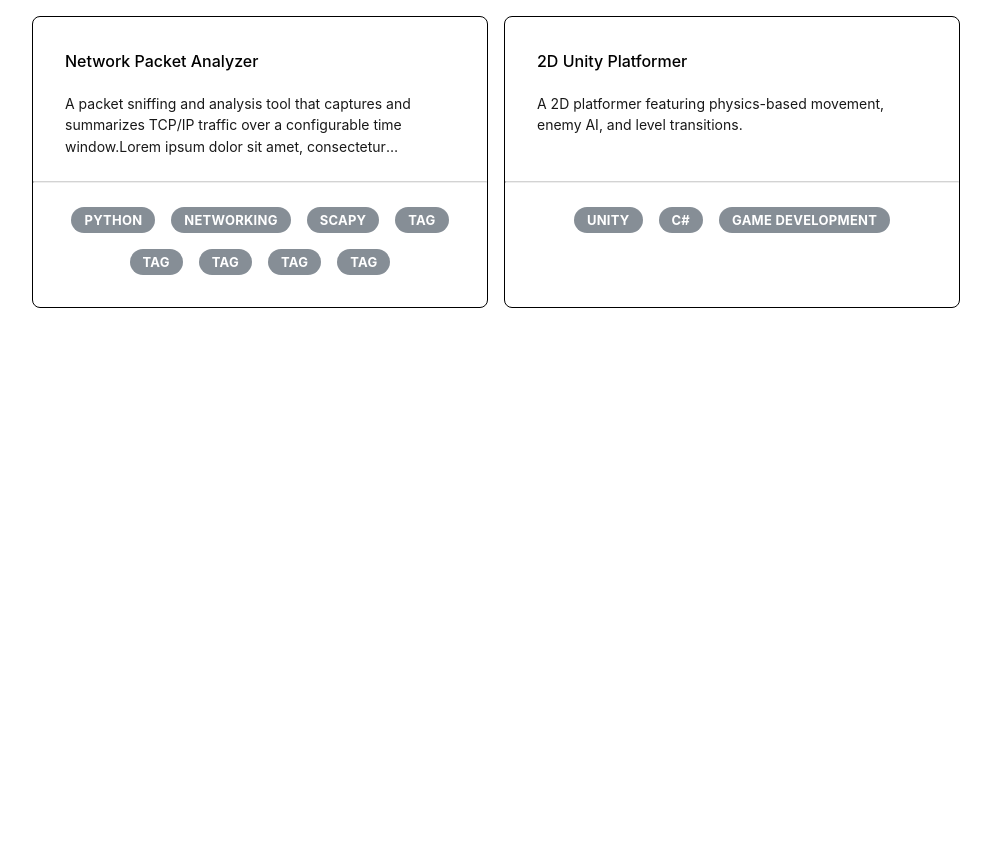
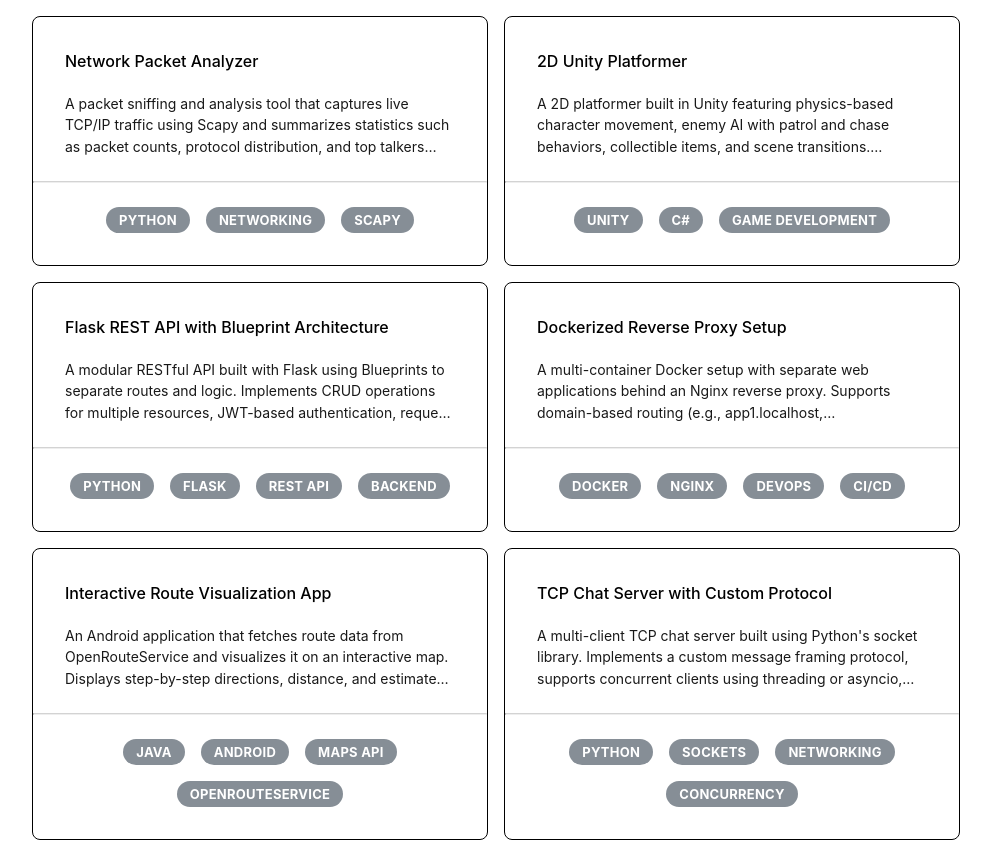
Before and after one commit to jacobbrockett/personal-portfolio, a React (Vite) app: page / in a window 1280 px wide. Shown: the top 842 px of the page, without its empty margins (144-1135 px from the left). Before the commit the page ends 800 px from the top, so only its background shows below. Built offline with nearby package versions, Linux system fonts and the light colour scheme.

Commit message:
fixed project page box heights

```diff
--- a/public/data/projects.json
+++ b/public/data/projects.json
@@ -4,14 +4,9 @@
     "tags": [
       "Python",
       "Networking",
-      "Scapy",
-      "tag",
-      "tag",
-      "tag",
-      "tag",
-      "tag"
+      "Scapy"
     ],
-    "description": "A packet sniffing and analysis tool that captures and summarizes TCP/IP traffic over a configurable time window.Lorem ipsum dolor sit amet, consectetur adipiscing elit, sed do eiusmod tempor incididunt ut labore et dolore magna aliqua. Ut enim ad minim veniam, quis nostrud exercitation ullamco laboris nisi ut aliquip ex ea commodo consequat. Duis aute irure dolor in reprehenderit in voluptate velit esse cillum dolore eu fugiat nulla pariatur. Excepteur sint occaecat cupidatat non proident, sunt in culpa qui officia deserunt mollit anim id est laborum.",
+    "description": "A packet sniffing and analysis tool that captures live TCP/IP traffic using Scapy and summarizes statistics such as packet counts, protocol distribution, and top talkers over a configurable time window. Includes filtering by IP, port, and protocol, as well as CSV export for offline analysis.",
     "relevantLinks": [
       "https://example.com/report",
       "https://example.com/demo"
@@ -26,8 +21,74 @@
       "C#",
       "Game Development"
     ],
-    "description": "A 2D platformer featuring physics-based movement, enemy AI, and level transitions.",
+    "description": "A 2D platformer built in Unity featuring physics-based character movement, enemy AI with patrol and chase behaviors, collectible items, and scene transitions. Includes a main menu, pause system, and basic sound design.",
     "demoVidLink": "https://youtube.com/watch?v=example2",
     "srcCodeLink": "https://github.com/username/unity-platformer"
+  },
+  {
+    "title": "Flask REST API with Blueprint Architecture",
+    "tags": [
+      "Python",
+      "Flask",
+      "REST API",
+      "Backend"
+    ],
+    "description": "A modular RESTful API built with Flask using Blueprints to separate routes and logic. Implements CRUD operations for multiple resources, JWT-based authentication, request validation, and structured error handling. Designed with scalability and clean architecture in mind.",
+    "relevantLinks": [
+      "https://example.com/api-docs"
+    ],
+    "demoVidLink": "https://youtube.com/watch?v=example3",
+    "srcCodeLink": "https://github.com/username/flask-rest-api"
+  },
+  {
+    "title": "Dockerized Reverse Proxy Setup",
+    "tags": [
+      "Docker",
+      "Nginx",
+      "DevOps",
+      "CI/CD"
+    ],
+    "description": "A multi-container Docker setup with separate web applications behind an Nginx reverse proxy. Supports domain-based routing (e.g., app1.localhost, app2.localhost), SSL configuration with self-signed certificates, and automated image builds using GitHub Actions.",
+    "demoVidLink": "https://youtube.com/watch?v=example4",
+    "srcCodeLink": "https://github.com/username/docker-reverse-proxy"
+  },
+  {
+    "title": "Interactive Route Visualization App",
+    "tags": [
+      "Java",
+      "Android",
+      "Maps API",
+      "OpenRouteService"
+    ],
+    "description": "An Android application that fetches route data from OpenRouteService and visualizes it on an interactive map. Displays step-by-step directions, distance, and estimated travel time. Implements asynchronous network requests and JSON parsing.",
+    "relevantLinks": [
+      "https://example.com/design-doc"
+    ],
+    "demoVidLink": "https://youtube.com/watch?v=example5",
+    "srcCodeLink": "https://github.com/username/route-visualizer"
+  },
+  {
+    "title": "TCP Chat Server with Custom Protocol",
+    "tags": [
+      "Python",
+      "Sockets",
+      "Networking",
+      "Concurrency"
+    ],
+    "description": "A multi-client TCP chat server built using Python's socket library. Implements a custom message framing protocol, supports concurrent clients using threading or asyncio, and includes basic command handling (nicknames, private messages, broadcast).",
+    "demoVidLink": "https://youtube.com/watch?v=example6",
+    "srcCodeLink": "https://github.com/username/tcp-chat-server"
+  },
+  {
+    "title": "Personal Portfolio with React and TypeScript",
+    "tags": [
+      "React",
+      "TypeScript",
+      "Frontend",
+      "CSS Modules"
+    ],
+    "description": "A responsive personal portfolio website built with React and TypeScript. Features dynamic project pages rendered from JSON data, client-side routing, reusable components, and scoped styling with CSS Modules. Includes smooth navigation between project detail views and the main listing page.",
+    "demoVidLink": "https://youtube.com/watch?v=example7",
+    "srcCodeLink": "https://github.com/username/react-portfolio"
   }
 ]
--- a/src/components/Project.module.css
+++ b/src/components/Project.module.css
@@ -1,10 +1,7 @@
 .projectContainer {
-    /*border: 1px solid black;*/
 }
 
 .projectGrid {
-    /*border: 0.2px solid grey;*/
-    /*border-radius: 15px;*/
     padding: 1%;
     margin: 10%;
 }
@@ -28,4 +25,5 @@
     0 4px 10px rgba(0, 0, 0, 0.10);
     padding: 2%;
     justify-items: center;
+    height: 100%;
 }
```
